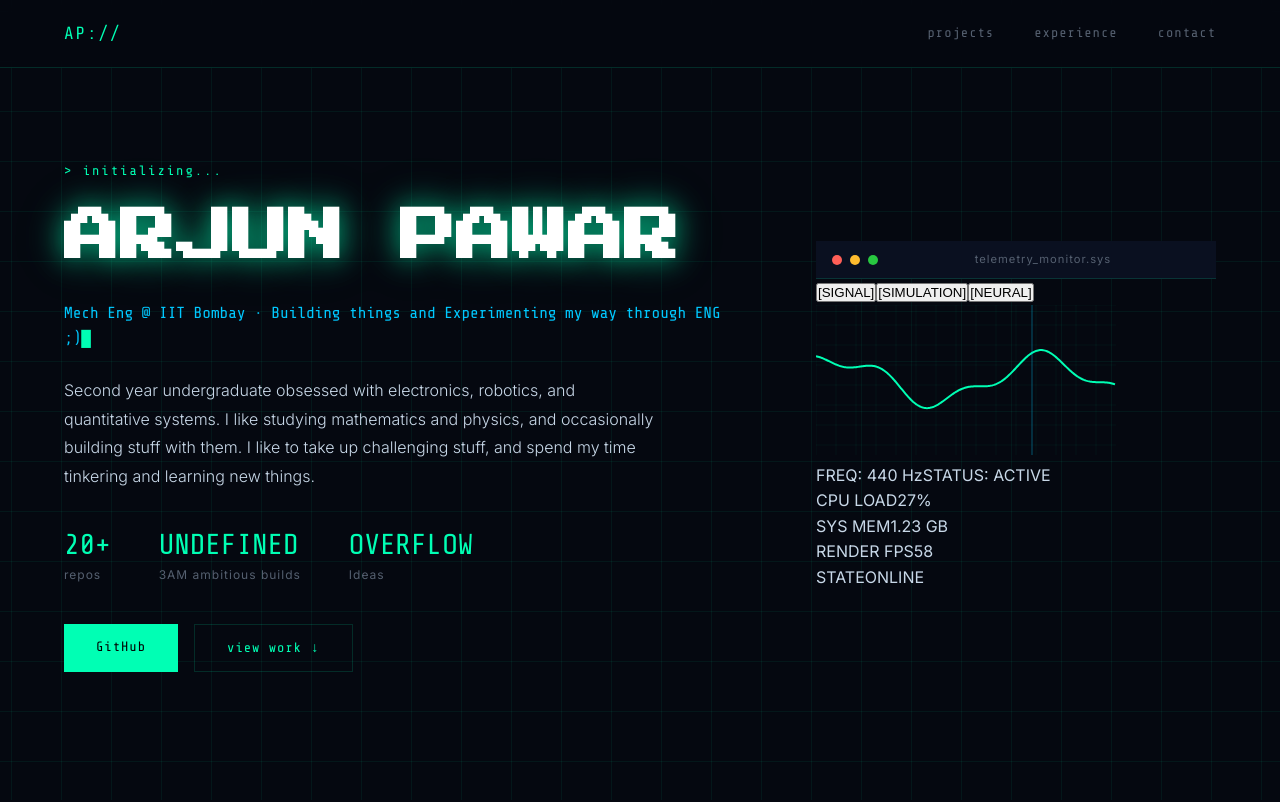
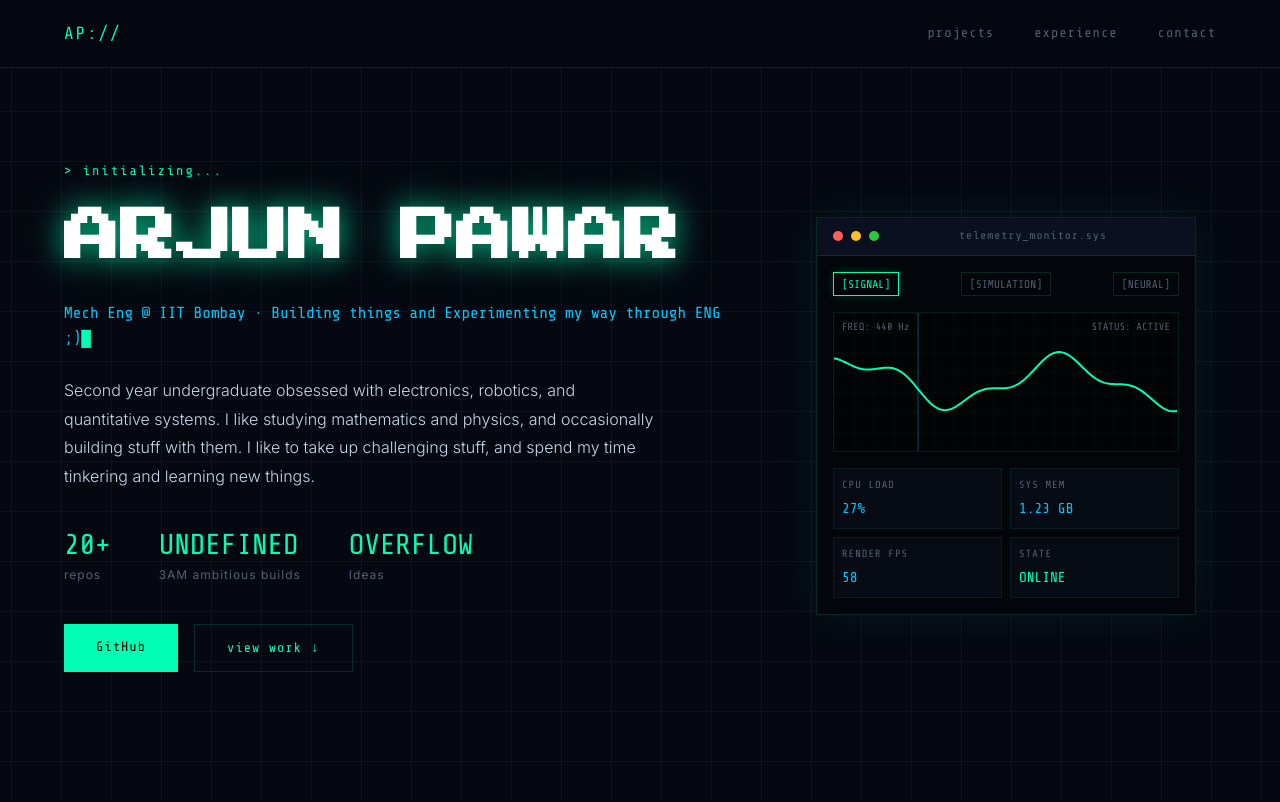
Before and after one commit to arjunpawar2007ap-arch/Portfolio_site, a React (Vite) app: page / in a window 1280 px wide. Shown: the top 802 px of the page. Built offline with nearby package versions, Linux system fonts and the light colour scheme.

Commit message:
Update App.css

```diff
--- a/src/App.css
+++ b/src/App.css
@@ -1,5 +1,4 @@
 @import url('https://fonts.googleapis.com/css2?family=Share+Tech+Mono&family=Press+Start+2P&family=Inter:wght@300;400;500&display=swap');
-
 
 :root {
   --bg: #050810;
@@ -218,14 +217,7 @@ a { text-decoration: none; color: inherit; }
   line-height: 1.6;
 }
 
-.terminal {
-  width: 380px;
-  background: #020509;
-  border: 1px solid var(--border);
-  box-shadow: 0 0 40px rgba(0, 255, 180, 0.08);
-  font-family: var(--mono);
-}
-
+/* Common Header Bar */
 .terminal-bar {
   display: flex;
   align-items: center;
@@ -253,24 +245,107 @@ a { text-decoration: none; color: inherit; }
   letter-spacing: 1px;
 }
 
-.terminal-body {
-  padding: 1.2rem 1.5rem;
-  min-height: 280px;
+/* Telemetry Module Styles */
+.telemetry-box {
+  width: 380px;
+  background: #020509;
+  border: 1px solid var(--border);
+  box-shadow: 0 0 40px rgba(0, 255, 180, 0.08);
+  font-family: var(--mono);
 }
 
-.terminal-line {
-  font-size: 0.8rem;
-  color: var(--text-dim);
-  line-height: 2;
-  white-space: pre;
+.telemetry-content {
+  padding: 1rem;
+  display: flex;
+  flex-direction: column;
+  gap: 1rem;
 }
 
-.terminal-line.done { color: var(--neon); }
+.telemetry-tabs {
+  display: flex;
+  gap: 0.5rem;
+  justify-content: space-between;
+}
+
+.telemetry-tab {
+  background: transparent;
+  border: 1px solid var(--border);
+  color: var(--text-dim);
+  font-family: var(--mono);
+  font-size: 0.7rem;
+  padding: 0.3rem 0.5rem;
+  cursor: pointer;
+  transition: all 0.2s ease;
+}
+
+.telemetry-tab:hover,
+.telemetry-tab.active {
+  color: var(--neon);
+  border-color: var(--neon);
+  box-shadow: 0 0 10px rgba(0, 255, 180, 0.2);
+}
+
+.canvas-wrapper {
+  position: relative;
+  width: 100%;
+  height: 140px;
+  background: rgba(0, 0, 0, 0.4);
+  border: 1px solid rgba(0, 255, 180, 0.1);
+  overflow: hidden;
+}
+
+.telemetry-canvas {
+  width: 100%;
+  height: 100%;
+  display: block;
+}
+
+.canvas-overlay {
+  position: absolute;
+  top: 6px;
+  right: 8px;
+  left: 8px;
+  display: flex;
+  justify-content: space-between;
+  font-size: 0.65rem;
+  color: var(--text-dim);
+  pointer-events: none;
+}
+
+.telemetry-metrics {
+  display: grid;
+  grid-template-columns: 1fr 1fr;
+  gap: 0.5rem;
+}
+
+.metric-card {
+  background: #060b14;
+  border: 1px solid rgba(0, 255, 180, 0.08);
+  padding: 0.5rem;
+  display: flex;
+  flex-direction: column;
+}
+
+.metric-title {
+  font-size: 0.65rem;
+  color: var(--text-dim);
+  letter-spacing: 1px;
+}
+
+.metric-val {
+  font-size: 0.9rem;
+  color: var(--neon2);
+  margin-top: 0.2rem;
+}
+
+.metric-val.highlight {
+  color: var(--neon);
+}
 
 @media (max-width: 900px) {
   .hero-inner { grid-template-columns: 1fr; }
   .hero-ascii { display: none; }
-  .terminal { width: 100%; }
+  .telemetry-box { width: 100%; }
 }
 
 .projects-grid {
```
